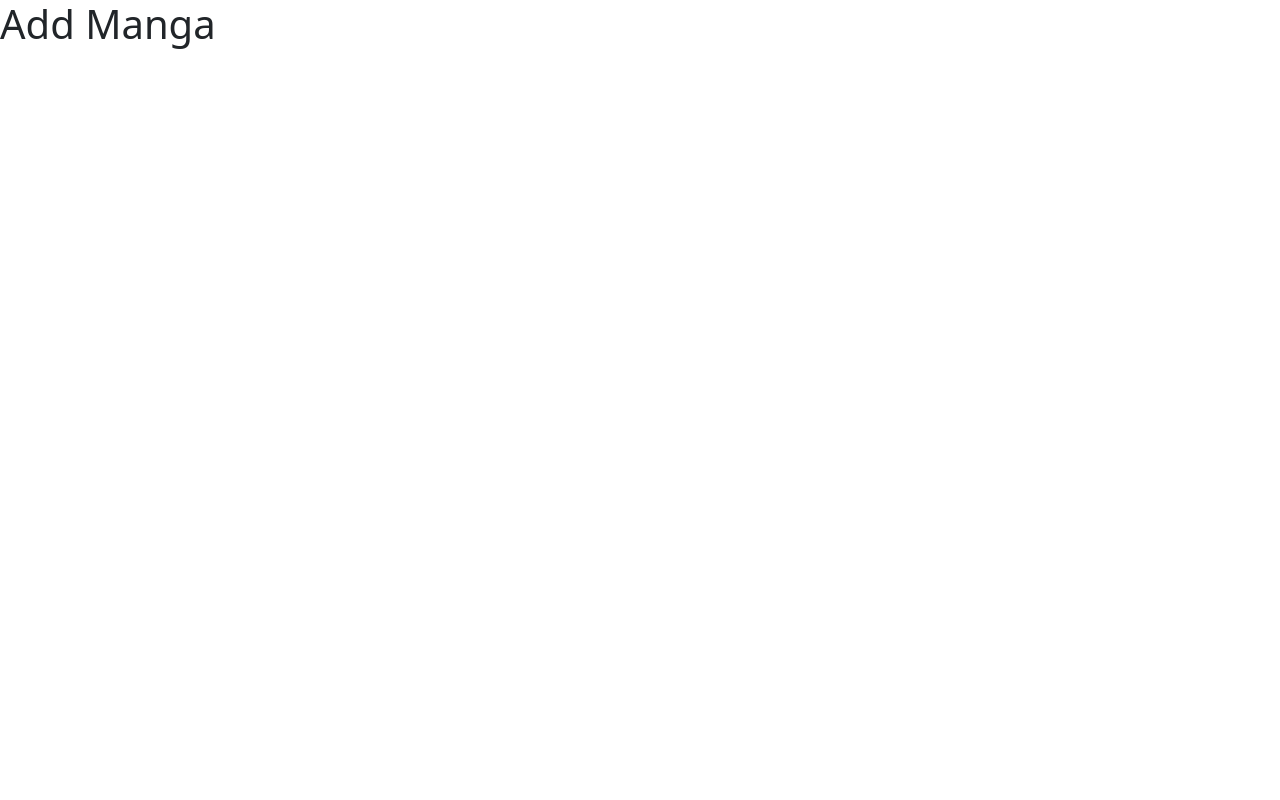
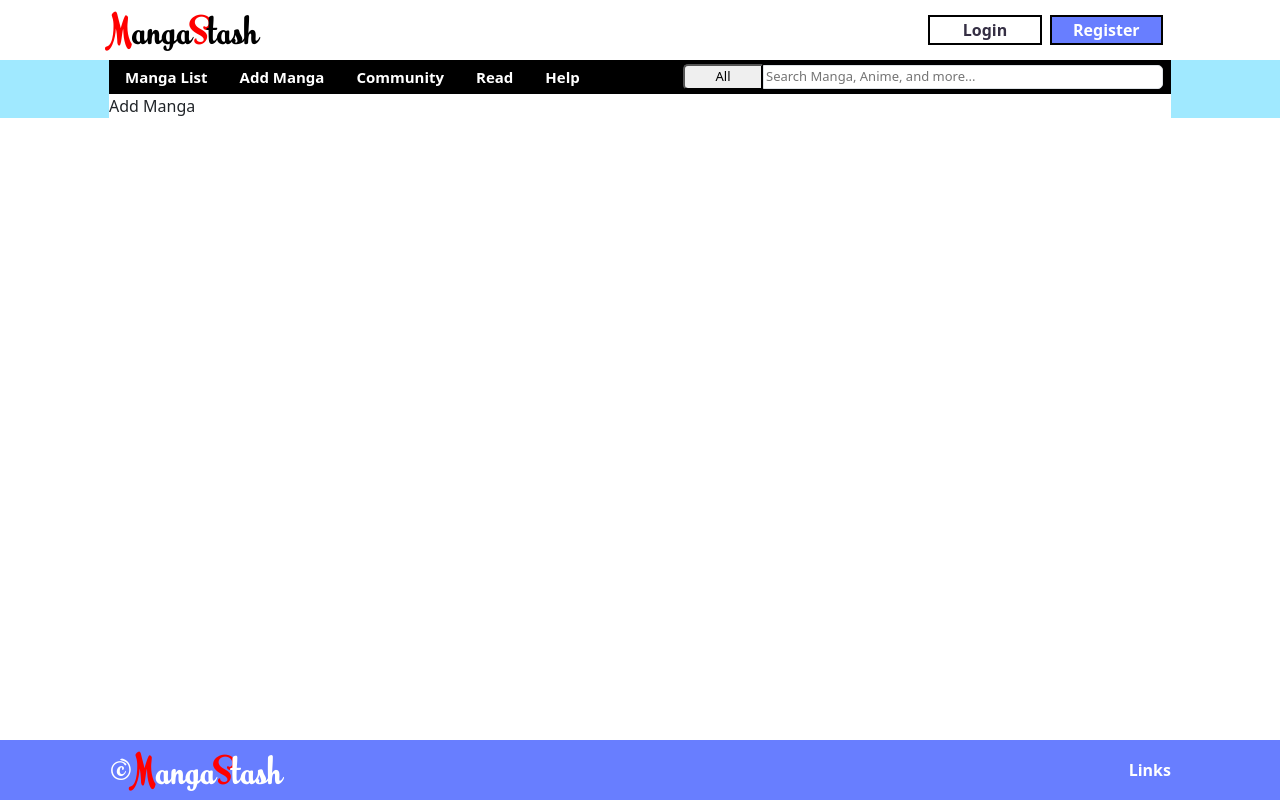
Before and after one commit to Kenhie94/manga_stash_app, a Vue app: page /add in a window 1280 px wide. Built offline with nearby package versions, Linux system fonts and the light colour scheme.

Commit message:
Home page and Add page

```diff
--- /dev/null
+++ b/public/css/overview_style.css
@@ -0,0 +1,28 @@
+body,
+html {
+  height: 100%;
+  margin: 0;
+  padding: 0;
+}
+
+footer {
+  background-color: #687EFF;
+}
+
+#app {
+  display: flex;
+  flex-direction: column;
+  height: 100%;
+}
+
+#manga_stash_style {
+  background-color: #A0E9FF;
+}
+
+.app_style_dimension {
+  max-width: 1062px;
+}
+
+.wrapper {
+  flex: 1;
+}
--- a/src/components/MenuBar.vue
+++ b/src/components/MenuBar.vue
@@ -2,8 +2,8 @@
 	<div id="menubar_style" class="d-flex justify-content-between">
 		<div class="d-flex align-items-center">
 			<span class="menubar_button d-flex align-items-center px-3">Manga List</span>
-			<span class="menubar_button d-flex align-items-center px-3">Add Manga</span>
-			<span class="menubar_button d-flex align-items-center px-3">Community</span>
+      <router-link to="/add" class="menubar_button d-flex align-items-center px-3">Add Manga</router-link>
+      <router-link to="/community" class="menubar_button d-flex align-items-center px-3">Community</router-link>
 			<span class="menubar_button d-flex align-items-center px-3">Read</span>
 			<span class="menubar_button d-flex align-items-center px-3">Help</span>
 		</div>
@@ -49,6 +49,7 @@ export default {
 	font-weight: bold;
 	background-color: black;
 	font-size: 15px;
+  text-decoration: none;
 }
 
 .menubar_search_style {
--- a/src/components/NavBar.vue
+++ b/src/components/NavBar.vue
@@ -2,7 +2,7 @@
 	<div id="header_style">
 		<div class="d-flex flex-column">
 			<div class="d-flex justify-content-between align-items-center">
-				<div class="title_font"><span style="color: red;">M</span>anga<span style="color: red;">S</span>tash</div>
+				<router-link to="/" class="title_font"><span style="color: red;">M</span>anga<span style="color: red;">S</span>tash</router-link>
 				<div>
 					<button class="login_button">Login</button>
 					<button class="register_button mx-2">Register</button>
@@ -32,6 +32,8 @@ export default {
 .title_font {
   font-family: BananaYeti, serif;
   font-size: 2.5rem;
+  text-decoration: none;
+  color: black;
 }
 
 /* Button Styling */
--- a/src/views/AddManga.vue
+++ b/src/views/AddManga.vue
@@ -1,24 +1,43 @@
-!<template>
-  <div>
-    <!-- Your Vue template code here -->
-    <h1>Add Manga</h1>
+<template>
+  <div id="app">
+    <div class="wrapper">
+      <header class="app_style_dimension mx-auto">
+        <NavBar />
+      </header>
+      <div id="manga_stash_style">
+        <div class="app_style_dimension mx-auto">
+          <MenuBar />
+        </div>
+        <body class="app_style_dimension mx-auto">
+          <span>Add Manga</span>
+        </body>
+      </div>
+    </div>
+    <footer>
+      <div class="app_style_dimension mx-auto">
+        <FooterBar />
+      </div>
+    </footer>
   </div>
+  <RouterView />
 </template>
 
 <script>
+import NavBar from "../components/NavBar.vue";
+import FooterBar from "../components/FooterBar.vue";
+import MenuBar from "../components/MenuBar.vue";
+
 export default {
-  name: 'MyComponent',
-  data() {
-    return {
-      // Your data properties here
-    };
-  },
-  methods: {
-    // Your methods here
+  name: "App",
+  components: {
+    NavBar,
+    MenuBar,
+    FooterBar
   },
 };
 </script>
 
-<style scoped>
-/* Your component-specific styles here */
+<style>
+@import '../../public/css/font.css';
+@import '../../public/css/overview_style.css'
 </style>
--- a/src/views/Home.vue
+++ b/src/views/Home.vue
@@ -41,33 +41,5 @@ export default {
 
 <style>
 @import '../../public/css/font.css';
-
-body,
-html {
-  height: 100%;
-  margin: 0;
-  padding: 0;
-}
-
-footer {
-  background-color: #687EFF;
-}
-
-#app {
-  display: flex;
-  flex-direction: column;
-  height: 100%;
-}
-
-#manga_stash_style {
-  background-color: #A0E9FF;
-}
-
-.app_style_dimension {
-  max-width: 1062px;
-}
-
-.wrapper {
-  flex: 1;
-}
+@import '../../public/css/overview_style.css'
 </style>
```
